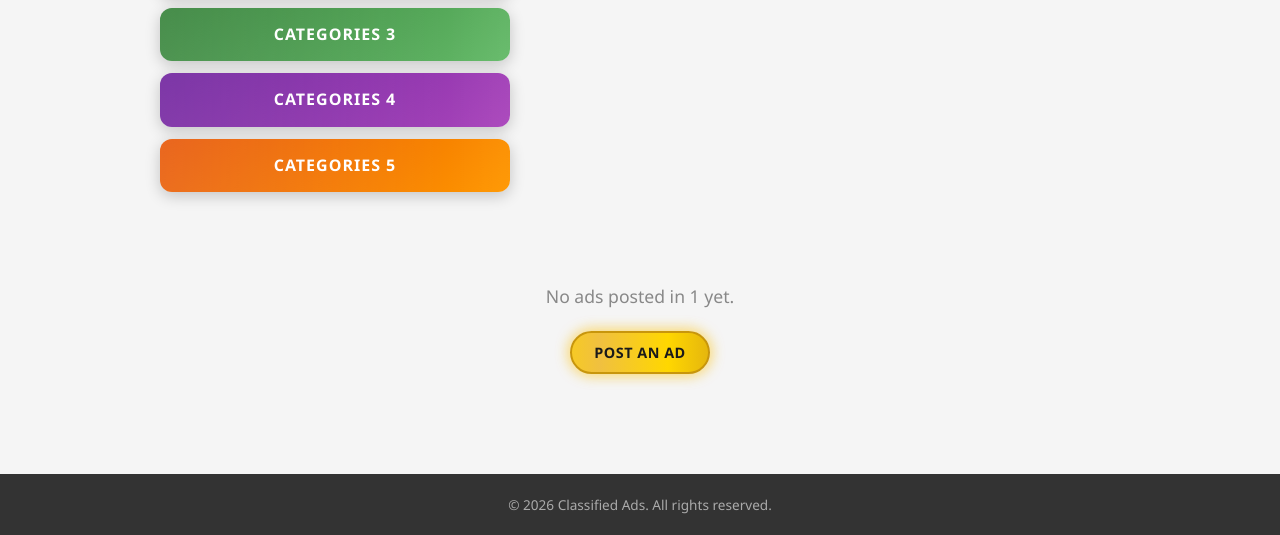
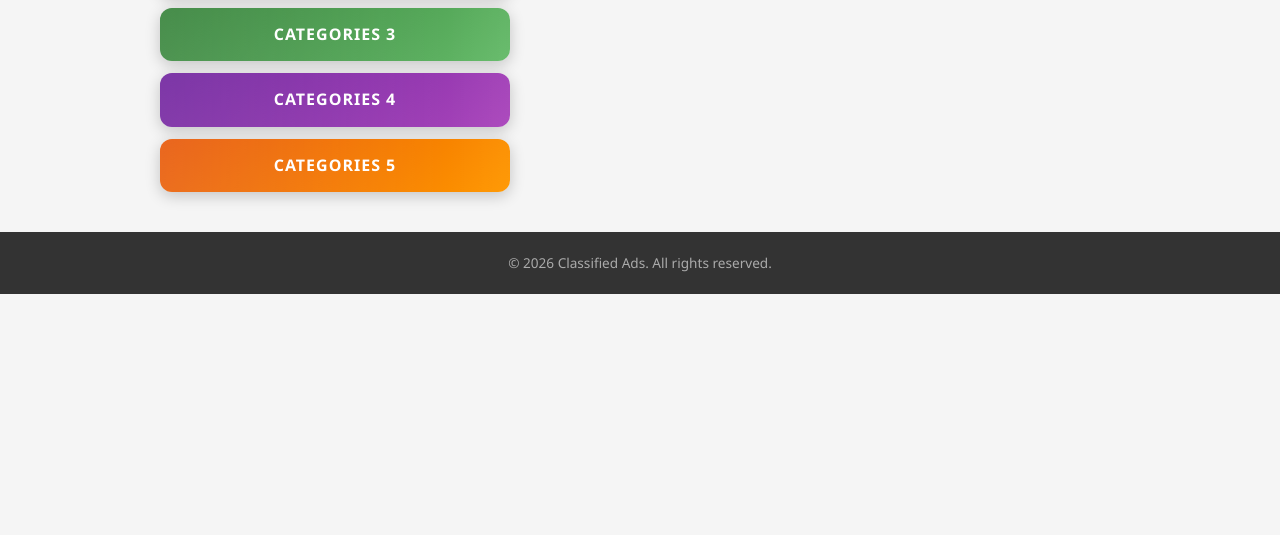
Before and after one commit to sclinala-star/Cashapp-pay-1, a FastAPI app: page /city/1 in a window 1280 px wide. Shown: the part 381-916 px from the top of the page. After the commit the page ends 675 px from the top, so only its background shows below. Run offline with FastAPI, Linux system fonts and the light colour scheme; data comes from the database, SQL or seed files in the repository; data that the repository does not hold is empty.

Commit message:
Remove posts from city page - ads only visible via category click
Co-Authored-By: Devin AI <158243242+devin-ai-integration[bot]@users.noreply.github.com>

```diff
--- a/templates/city.html
+++ b/templates/city.html
@@ -60,32 +60,8 @@
         </div>
         {% endif %}
 
-        {% if posts %}
-        <div class="city-posts-grid">
-            {% for post in posts %}
-            <a href="/ad/{{ post.id }}" class="city-post-card-link">
-                <div class="city-post-card">
-                    <div class="city-post-header">
-                        <span class="city-post-badge">{{ post.i_am }} → {{ post.i_see }}</span>
-                        {% if post.age %}<span class="city-post-age">Age: {{ post.age }}</span>{% endif %}
-                    </div>
-                    <h3 class="city-post-headline">{{ post.headline }}</h3>
-                    <p class="city-post-body">{{ post.body[:200] }}{% if post.body|length > 200 %}...{% endif %}</p>
-                    <div class="city-post-footer">
-                        {% if post.name_alias %}<span>{{ post.name_alias }}</span>{% endif %}
-                        <span>📍 {{ post.city }}</span>
-                        <span class="city-post-date">{{ post.created_at }}</span>
-                    </div>
-                </div>
-            </a>
-            {% endfor %}
-        </div>
-        {% else %}
-        <div class="city-no-posts">
-            <p>No ads posted in {{ city_name }} yet.</p>
-            <a href="/register" class="golden-btn">Post an Ad</a>
-        </div>
-        {% endif %}
+
+
 
     </main>
 
```
